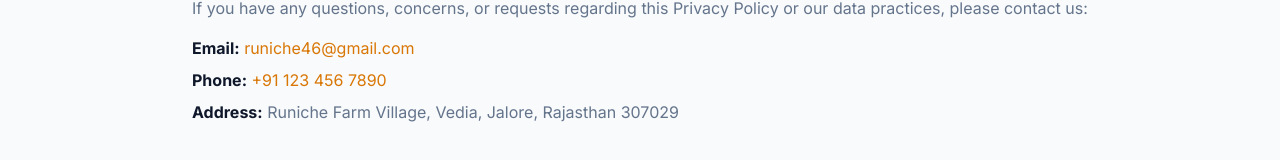
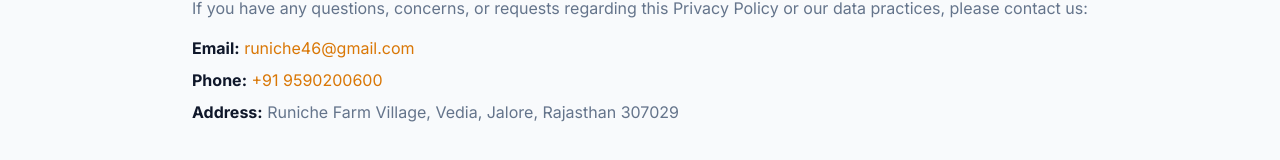
Before and after one commit to devsmahesh/e-commerce, a Next.js app: page /privacy in a window 1280 px wide. Shown: the part 3097-3257 px from the top of the page. Built offline with nearby package versions, Linux system fonts and the light colour scheme; no server answers.

Commit message:
changed the address and email

```diff
--- a/app/contact/page.tsx
+++ b/app/contact/page.tsx
@@ -122,8 +122,8 @@ export default function ContactPage() {
                         <div>
                           <h3 className="font-semibold mb-1">Phone</h3>
                           <p className="text-sm text-muted-foreground">
-                            <a href="tel:+911234567890" className="hover:text-foreground transition-colors">
-                              +91 123 456 7890
+                            <a href="tel:+919590200600" className="hover:text-foreground transition-colors">
+                              +91 9590200600
                             </a>
                           </p>
                           <p className="text-sm text-muted-foreground">
--- a/app/privacy/page.tsx
+++ b/app/privacy/page.tsx
@@ -268,8 +268,8 @@ export default function PrivacyPage() {
                     </p>
                     <p>
                       <strong className="text-foreground">Phone:</strong>{' '}
-                      <a href="tel:+911234567890" className="text-amber-600 dark:text-amber-400 hover:underline">
-                        +91 123 456 7890
+                      <a href="tel:+919590200600" className="text-amber-600 dark:text-amber-400 hover:underline">
+                        +91 9590200600
                       </a>
                     </p>
                     <p>
--- a/app/terms/page.tsx
+++ b/app/terms/page.tsx
@@ -319,8 +319,8 @@ export default function TermsPage() {
                     </p>
                     <p>
                       <strong className="text-foreground">Phone:</strong>{' '}
-                      <a href="tel:+911234567890" className="text-amber-600 dark:text-amber-400 hover:underline">
-                        +91 123 456 7890
+                      <a href="tel:+919590200600" className="text-amber-600 dark:text-amber-400 hover:underline">
+                        +91 9590200600
                       </a>
                     </p>
                     <p>
```
